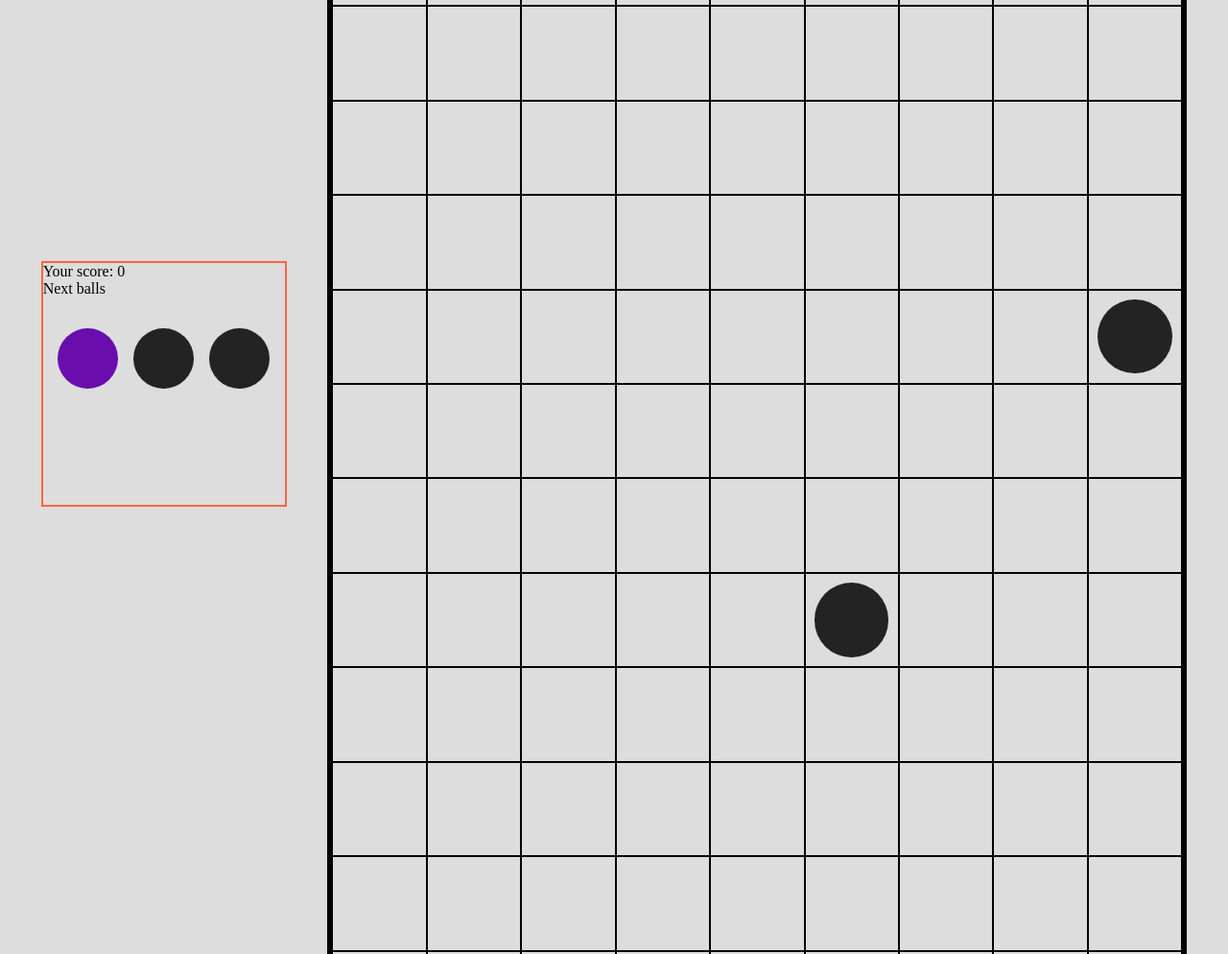
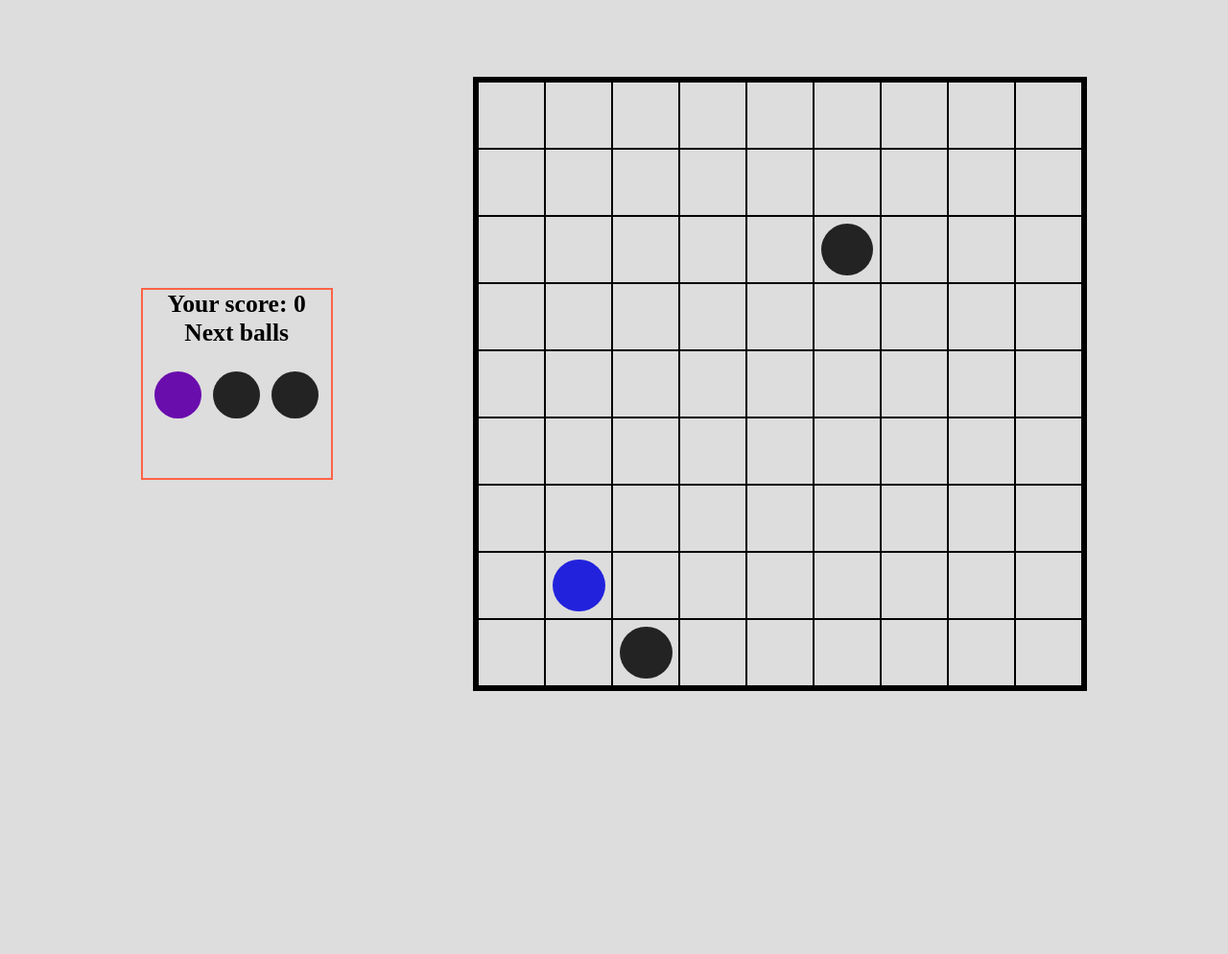
Before and after one commit to Remxin/Ball-game, a website built with webpack: page index.html in a window 1280 px wide. Shown: the top 994 px of the page at 96% size. After the commit the page ends 800 px from the top, so only its background shows below. Built offline with nearby package versions, Linux system fonts and the light colour scheme.

Commit message:
styles added

```diff
--- a/dist/index.html
+++ b/index.html
@@ -5,7 +5,7 @@
     <meta http-equiv="X-UA-Compatible" content="IE=edge">
     <meta name="viewport" content="width=device-width, initial-scale=1.0">
     <title>Document</title>
-    <script src="./ballGame.bundle.js" defer></script>
+    <script src="./dist/ballGame.bundle.js" defer></script>
     <link rel="stylesheet" href="./style/style.css">
 </head>
 <body>
--- a/dist/style/style.css
+++ b/style/style.css
@@ -21,6 +21,7 @@ body {
     align-items: center;
     justify-content: center;
     width: 70%;
+    max-width: 80vh;
     border: 5px solid black;
     aspect-ratio: 1 / 1;
 }
@@ -29,9 +30,17 @@ body {
     display: flex;
     flex-direction: column;
     width: 20%;
+    max-width: 25vh;
     border: 2px solid tomato;
     aspect-ratio: 1 / 1;
     display: flex;
+}
+
+#info p {
+    position: relative;
+    text-align: center;
+    font-weight: bold;
+    font-size: 2vw;
 }
 
 #nextBalls {
```
